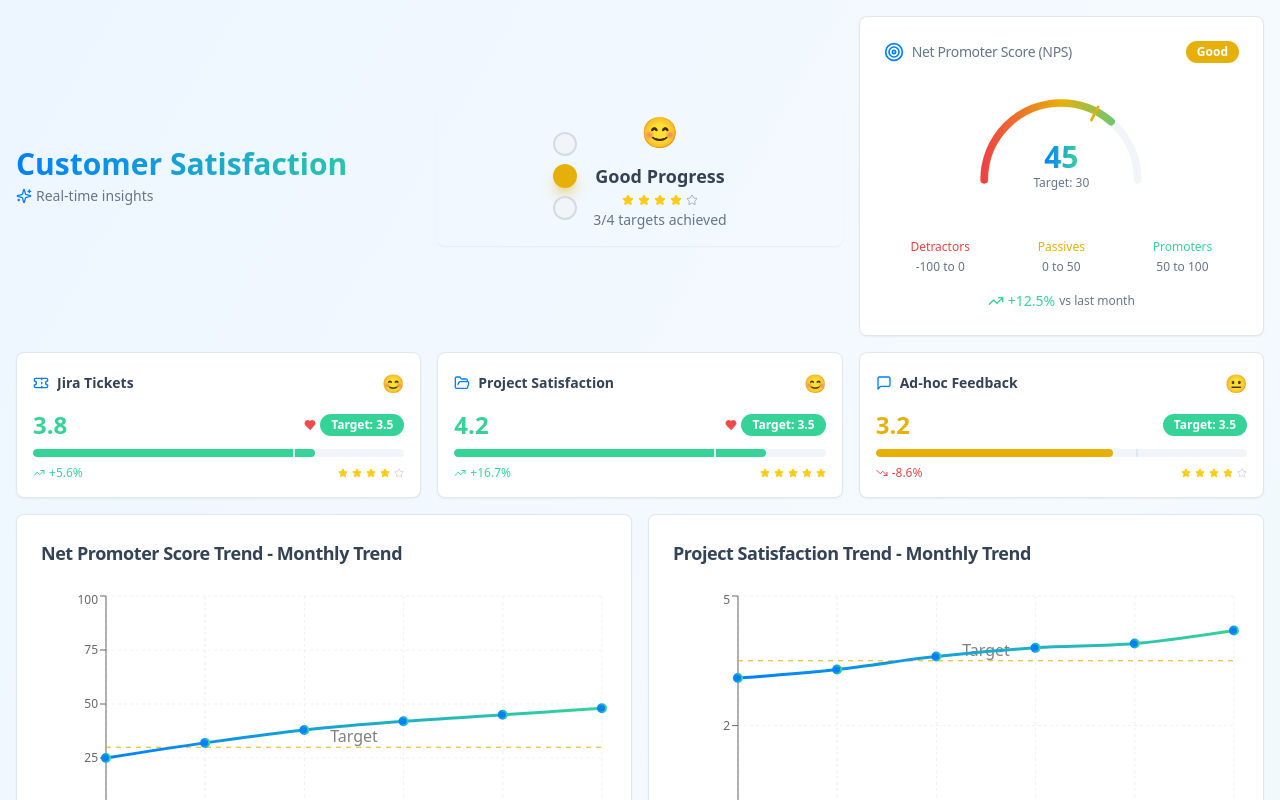
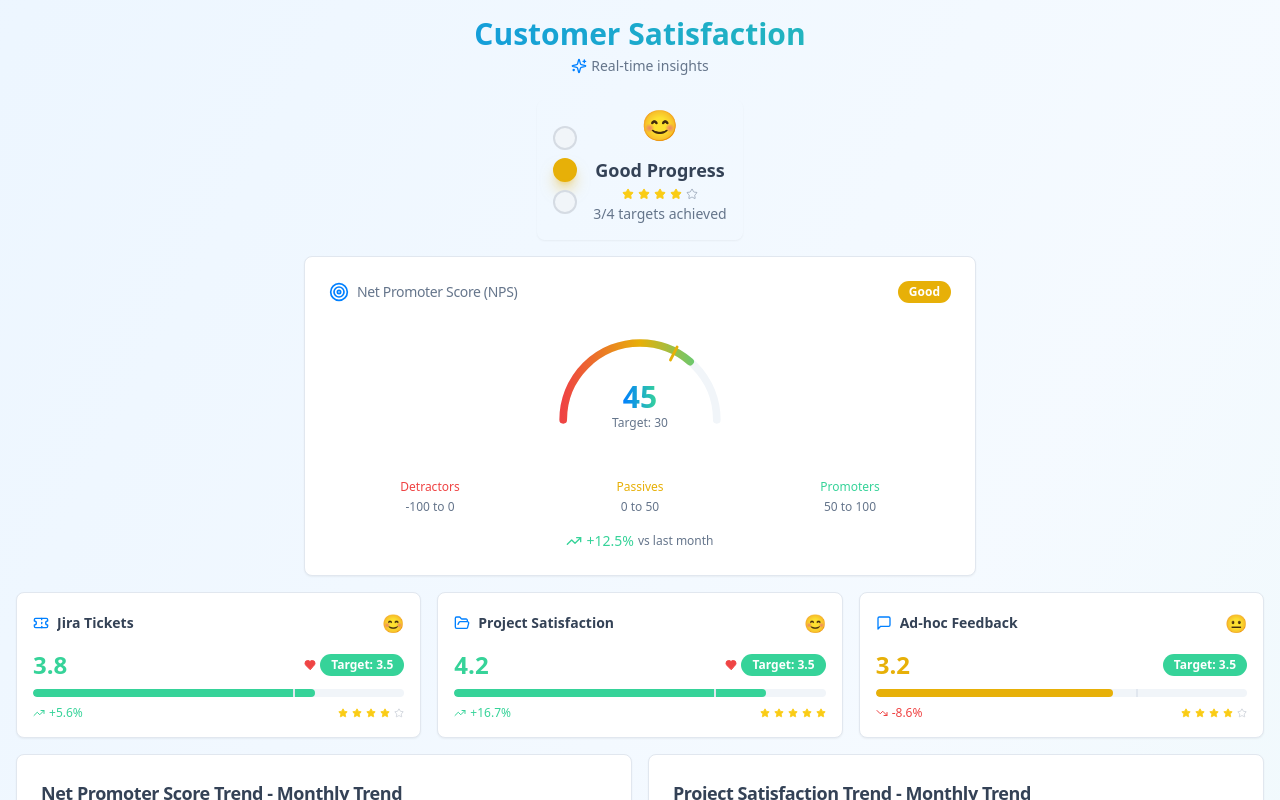
Before and after one commit to pingtanay-stack/satisfaction-sight-dashboard, a React (Vite) app: page / in a window 1280 px wide. Shown: the top 800 px of the page. Built offline with nearby package versions, Linux system fonts and the light colour scheme.

Commit message:
Adjust NPS card size and position
Make the NPS card larger and center it on the dashboard.

```diff
--- a/src/pages/Index.tsx
+++ b/src/pages/Index.tsx
@@ -102,25 +102,25 @@ const Index = () => {
   return (
     <div className="min-h-screen bg-gradient-to-br from-primary-light/20 via-background to-secondary-light/20">
       <div className="container mx-auto p-4 space-y-4">
-        {/* Header with Traffic Light */}
-        <div className="grid grid-cols-1 lg:grid-cols-3 gap-4 items-center">
-          <div className="text-center lg:text-left">
+        {/* Header */}
+        <div className="text-center mb-6">
           <h1 className="text-3xl font-bold bg-gradient-to-r from-primary to-secondary bg-clip-text text-transparent">
             Customer Satisfaction
           </h1>
-            <div className="flex items-center justify-center lg:justify-start gap-1 mt-1">
+          <div className="flex items-center justify-center gap-1 mt-1">
             <Sparkles className="h-4 w-4 text-primary" />
             <p className="text-sm text-muted-foreground">Real-time insights</p>
           </div>
         </div>
 
         {/* Overall Traffic Light */}
-          <div className="lg:col-span-1">
+        <div className="flex justify-center mb-6">
           <OverallTrafficLight metrics={metrics} />
         </div>
 
-          {/* NPS Gauge */}
-          <div className="lg:col-span-1">
+        {/* NPS Gauge - Centered and Larger */}
+        <div className="flex justify-center mb-8">
+          <div className="w-full max-w-2xl">
             <NPSGauge
               currentScore={metrics.nps.current}
               target={metrics.nps.target}
```
Lines whose indentation alone changed are shown as unchanged.
